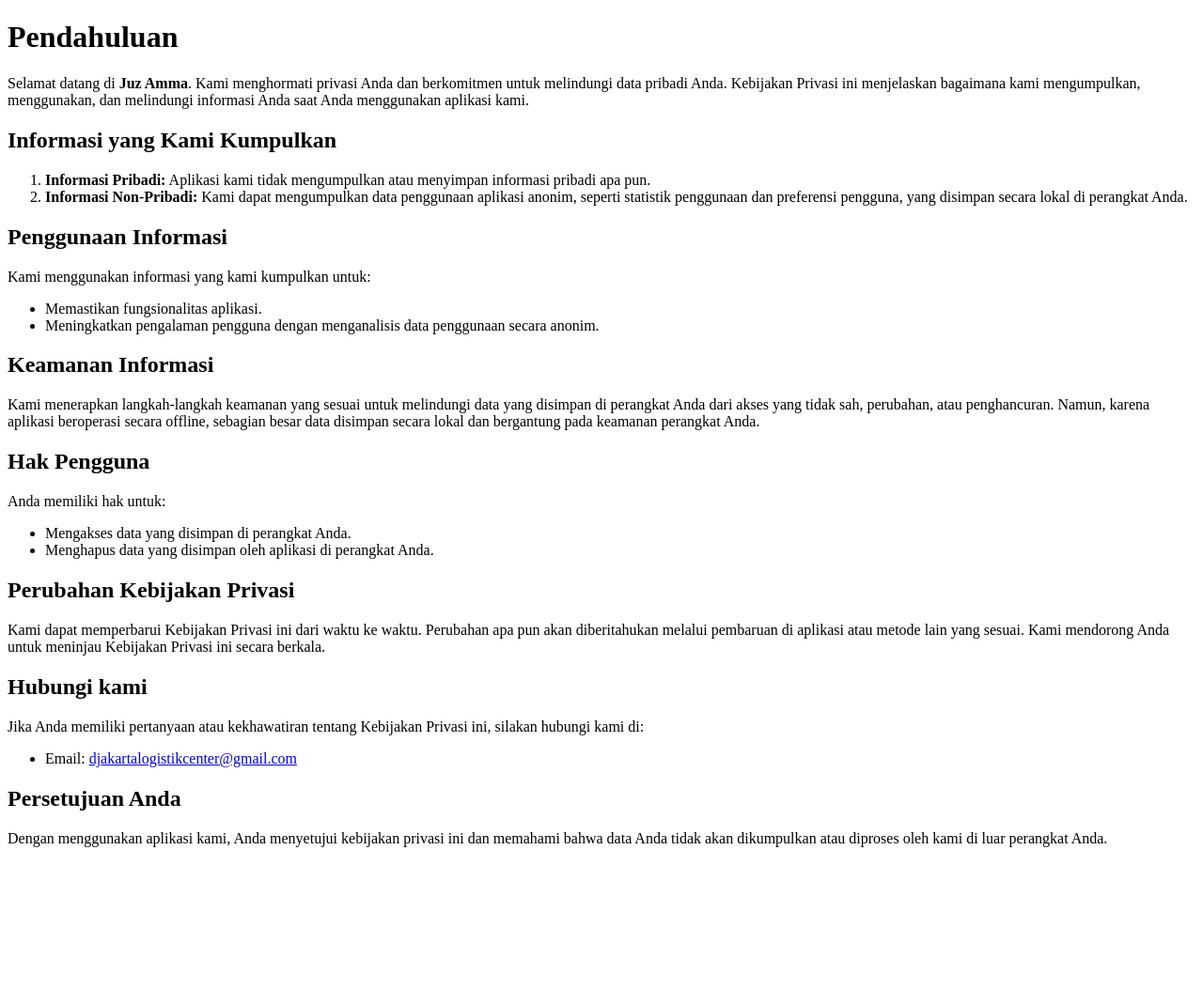
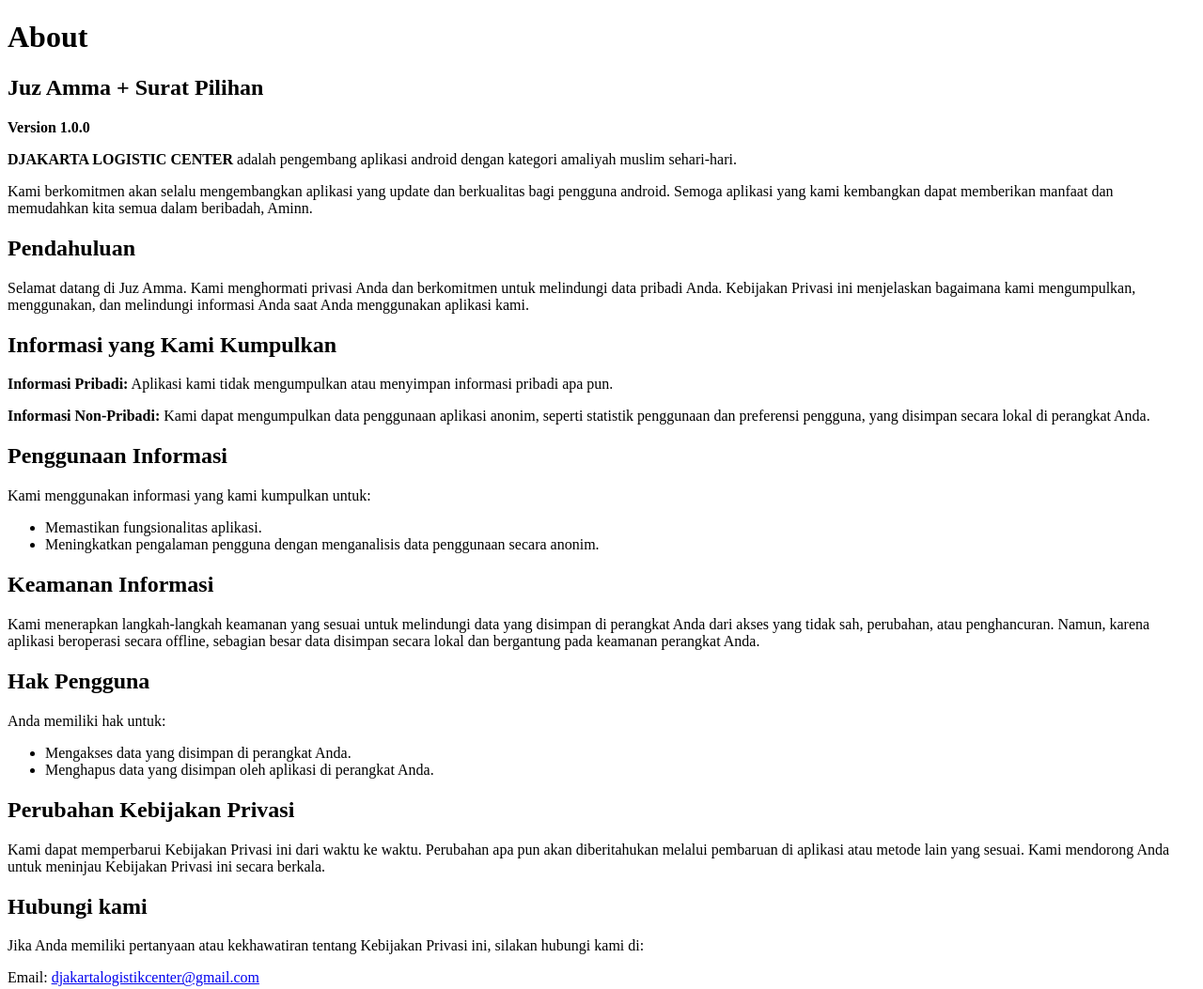
Before and after one commit to djakartalgprivacypolicy/djakartalgprivacypolicy.github.io, a plain HTML site: page index.html in a window 1280 px wide. Shown: the top 1053 px of the page at 94% size. Before the commit the page ends 918 px from the top, so only its background shows below. Drawn offline with Linux system fonts and the light colour scheme.

Commit message:
index.html

```diff
--- a/index.html
+++ b/index.html
@@ -3,17 +3,21 @@
 <head>
     <meta charset="UTF-8">
     <meta name="viewport" content="width=device-width, initial-scale=1.0">
-    <title>Kebijakan Privasi Juz Amma</title>
+    <title>Juz Amma + Surat Pilihan</title>
 </head>
 <body>
-    <h1>Pendahuluan</h1>
-    <p>Selamat datang di <strong>Juz Amma</strong>. Kami menghormati privasi Anda dan berkomitmen untuk melindungi data pribadi Anda. Kebijakan Privasi ini menjelaskan bagaimana kami mengumpulkan, menggunakan, dan melindungi informasi Anda saat Anda menggunakan aplikasi kami.</p>
+    <h1>About</h1>
+    <h2>Juz Amma + Surat Pilihan</h2>
+    <p><strong>Version 1.0.0</strong></p>
+    <p><strong>DJAKARTA LOGISTIC CENTER</strong> adalah pengembang aplikasi android dengan kategori amaliyah muslim sehari-hari.</p>
+    <p>Kami berkomitmen akan selalu mengembangkan aplikasi yang update dan berkualitas bagi pengguna android. Semoga aplikasi yang kami kembangkan dapat memberikan manfaat dan memudahkan kita semua dalam beribadah, Aminn.</p>
+
+    <h2>Pendahuluan</h2>
+    <p>Selamat datang di Juz Amma. Kami menghormati privasi Anda dan berkomitmen untuk melindungi data pribadi Anda. Kebijakan Privasi ini menjelaskan bagaimana kami mengumpulkan, menggunakan, dan melindungi informasi Anda saat Anda menggunakan aplikasi kami.</p>
 
     <h2>Informasi yang Kami Kumpulkan</h2>
-    <ol>
-        <li><strong>Informasi Pribadi:</strong> Aplikasi kami tidak mengumpulkan atau menyimpan informasi pribadi apa pun.</li>
-        <li><strong>Informasi Non-Pribadi:</strong> Kami dapat mengumpulkan data penggunaan aplikasi anonim, seperti statistik penggunaan dan preferensi pengguna, yang disimpan secara lokal di perangkat Anda.</li>
-    </ol>
+    <p><strong>Informasi Pribadi:</strong> Aplikasi kami tidak mengumpulkan atau menyimpan informasi pribadi apa pun.</p>
+    <p><strong>Informasi Non-Pribadi:</strong> Kami dapat mengumpulkan data penggunaan aplikasi anonim, seperti statistik penggunaan dan preferensi pengguna, yang disimpan secara lokal di perangkat Anda.</p>
 
     <h2>Penggunaan Informasi</h2>
     <p>Kami menggunakan informasi yang kami kumpulkan untuk:</p>
@@ -37,9 +41,7 @@
 
     <h2>Hubungi kami</h2>
     <p>Jika Anda memiliki pertanyaan atau kekhawatiran tentang Kebijakan Privasi ini, silakan hubungi kami di:</p>
-    <ul>
-        <li>Email: <a href="mailto:djakartalogistikcenter@gmail.com">djakartalogistikcenter@gmail.com</a></li>
-    </ul>
+    <p>Email: <a href="mailto:djakartalogistikcenter@gmail.com">djakartalogistikcenter@gmail.com</a></p>
 
     <h2>Persetujuan Anda</h2>
     <p>Dengan menggunakan aplikasi kami, Anda menyetujui kebijakan privasi ini dan memahami bahwa data Anda tidak akan dikumpulkan atau diproses oleh kami di luar perangkat Anda.</p>
```
